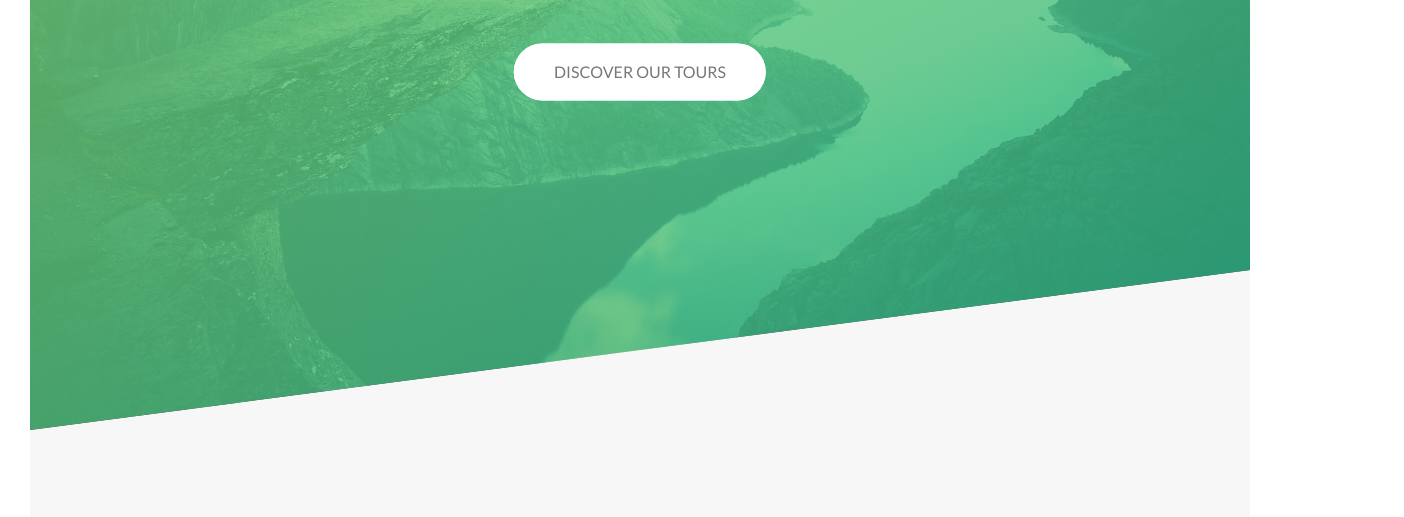
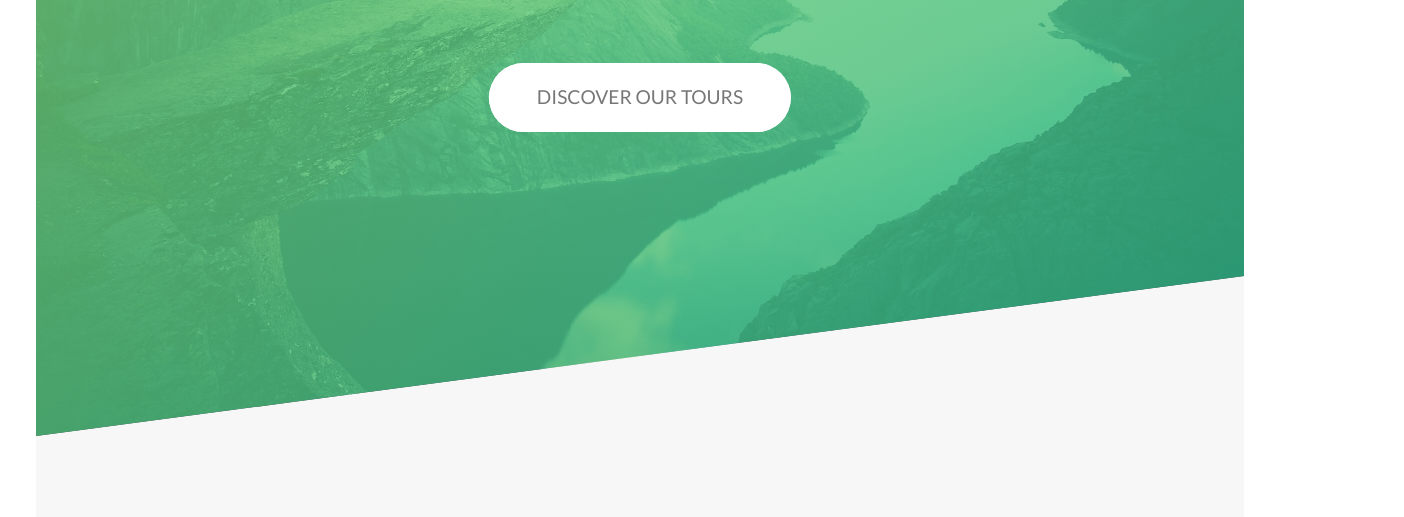
Before and after one commit to kevinujoodha/1-Natours, a website: page index.html in a window 1280 px wide. Shown: the part 360-877 px from the top of the page, 1404 px wide, since content can reach past the window. Drawn offline with Linux system fonts and the light colour scheme.

Commit message:
reponsive design with mixins

```diff
--- a/sass/abstracts/_mixins.scss
+++ b/sass/abstracts/_mixins.scss
@@ -12,3 +12,33 @@
     left: 50%;
     transform: translate(-50%, -50%);
 }
+
+// MEDIA QUERY MANAGER
+/*
+0 - 600px:      Phone
+600 - 900px:    Tablet portrait
+900 - 1200px:   Tablet landscape
+[1200 - 1800]   is where our normal styles apply
+1800px + :      Big desktop
+
+$breakpoint argument choices:
+- phone
+- tab-port
+- tab-land
+- big-desktop
+1em = 16px
+*/
+@mixin respond($breakpoint) {
+    @if $breakpoint == phone {
+        @media (max-width: 37.5em) { @content };
+    }
+    @if $breakpoint == tab-port {
+        @media (max-width: 56.25em) { @content };
+    }
+    @if $breakpoint == tab-land {
+        @media (max-width: 75em) { @content };
+    }
+    @if $breakpoint == big-desktop {
+        @media (max-width: 112.5em) { @content };
+    }
+}
--- a/sass/base/_base.scss
+++ b/sass/base/_base.scss
@@ -7,7 +7,19 @@
 }
 
 html {
-    font-size: 62.5%;
+    font-size: 62.5%; //1rem = 10px
+
+    @include respond(big-desktop) {
+        font-size: 75%; //1rem = 12px, 12/16 = 75%
+    }
+
+    @include respond(tab-land) {
+        font-size: 56.25%; //1rem = 9px, 9/16 = 56.25%
+    }
+
+    @include respond(tab-port) {
+        font-size: 50%; //1rem = 8px, 8/16 = 50%
+    }
 }
 
 body {
```
Also changed, not shown: css/style.css.
